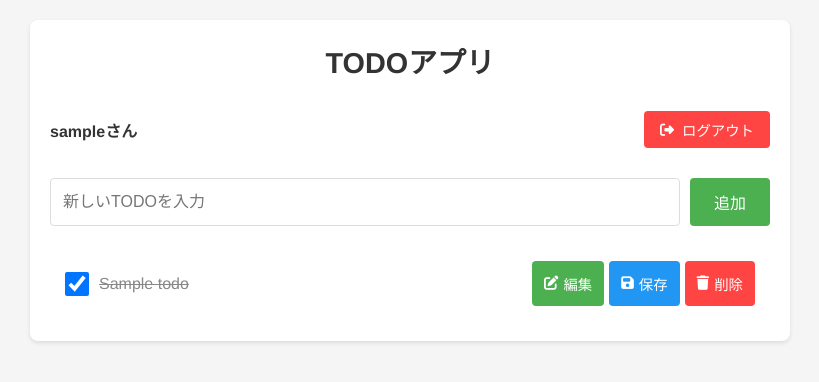
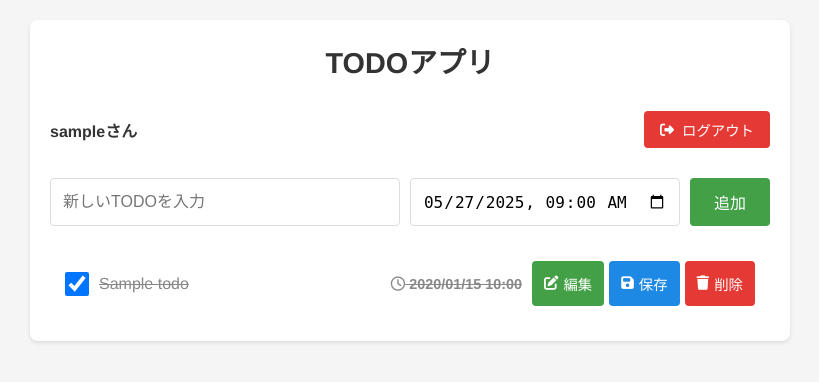
Before and after one commit to kaorina/todo_project, a Django app: page / in a window 1280 px wide. Shown: the top 382 px of the page, without its empty margins (230-1049 px from the left). Run offline with Django 5.2, Linux system fonts and the light colour scheme; a user stored in the database is signed in; tables that the repository leaves empty hold one stand-in row (values such as "Sample post").

Commit message:
期日機能を追加し、Todoモデルにdue_dateフィールドを追加。

```diff
--- a/todos/admin.py
+++ b/todos/admin.py
@@ -3,6 +3,6 @@ from .models import Todo
 
 @admin.register(Todo)
 class TodoAdmin(admin.ModelAdmin):
-    list_display = ('title', 'completed', 'created_at')
-    list_filter = ('completed', 'created_at')
+    list_display = ('title', 'completed', 'created_at', 'due_date')
+    list_filter = ('completed', 'created_at', 'due_date')
     search_fields = ('title',)
--- a/todos/models.py
+++ b/todos/models.py
@@ -7,6 +7,7 @@ class Todo(models.Model):
     title = models.CharField(max_length=200)
     completed = models.BooleanField(default=False)
     created_at = models.DateTimeField(auto_now_add=True)
+    due_date = models.DateTimeField(null=True, blank=True)
     user = models.ForeignKey(User, on_delete=models.CASCADE, related_name='todos')
 
     def __str__(self):
--- a/todos/serializers.py
+++ b/todos/serializers.py
@@ -4,4 +4,4 @@ from .models import Todo
 class TodoSerializer(serializers.ModelSerializer):
     class Meta:
         model = Todo
-        fields = ['id', 'title', 'completed', 'created_at']
+        fields = ['id', 'title', 'completed', 'created_at', 'due_date']
--- a/todos/templates/todos/index.html
+++ b/todos/templates/todos/index.html
@@ -8,8 +8,10 @@
     <link rel="stylesheet" href="https://cdnjs.cloudflare.com/ajax/libs/font-awesome/6.5.1/css/all.min.css">
     <style>
         :root {
-            --primary-color: #4CAF50;
-            --danger-color: #ff4444;
+            --primary-color: #43a047;   /* 濃いめのパステルグリーン */
+            --danger-color: #e53935;    /* 濃いめのパステルレッド */
+            --save-color: #1e88e5;      /* 濃いめのパステルブルー */
+            --warning-color: #ff9800;
             --text-color: #333;
             --border-color: #ddd;
             --background-color: #f5f5f5;
@@ -77,7 +79,7 @@
         }
 
         .logout-button:hover {
-            background-color: #ff0000;
+            background-color: #b71c1c;
         }
 
         .todo-form {
@@ -87,13 +89,21 @@
             flex-wrap: wrap;
         }
 
-        .todo-form input[type="text"] {
-            flex: 1;
-            min-width: 200px;
+        .todo-form input[type="text"],
+        .todo-form input[type="datetime-local"] {
             padding: 12px;
             border: 1px solid var(--border-color);
             border-radius: 4px;
             font-size: 1rem;
+        }
+
+        .todo-form input[type="text"] {
+            flex: 1;
+            min-width: 200px;
+        }
+
+        .todo-form input[type="datetime-local"] {
+            min-width: 200px;
         }
 
         .todo-form button {
@@ -153,11 +163,21 @@
             display: none;
         }
 
+        .todo-item .todo-due-date-input {
+            min-width: 200px;
+            padding: 8px;
+            border: 1px solid var(--border-color);
+            border-radius: 4px;
+            font-size: 1rem;
+            display: none;
+        }
+
         .todo-item.editing .todo-text {
             display: none;
         }
 
-        .todo-item.editing .todo-input {
+        .todo-item.editing .todo-input,
+        .todo-item.editing .todo-due-date-input {
             display: block;
         }
 
@@ -184,7 +204,7 @@
         }
 
         .save-button {
-            background-color: #2196F3;
+            background-color: var(--save-color);
             display: none;
         }
 
@@ -198,6 +218,21 @@
 
         .delete-button {
             background-color: var(--danger-color);
+        }
+
+        .due-date {
+            font-size: 0.9rem;
+            color: #666;
+            margin-left: 10px;
+        }
+
+        .due-date.overdue {
+            color: var(--danger-color);
+            font-weight: bold;
+        }
+
+        .due-date.upcoming {
+            color: var(--warning-color);
         }
 
         /* モバイル対応のメディアクエリ */
@@ -218,7 +253,8 @@
                 flex-direction: column;
             }
 
-            .todo-form input[type="text"] {
+            .todo-form input[type="text"],
+            .todo-form input[type="datetime-local"] {
                 width: 100%;
             }
 
@@ -269,6 +305,7 @@
         </div>
         <div class="todo-form">
             <input type="text" id="new-todo" placeholder="新しいTODOを入力">
+            <input type="datetime-local" id="new-due-date">
             <button onclick="addTodo()">追加</button>
         </div>
         <ul class="todo-list" id="todo-list"></ul>
@@ -306,6 +343,41 @@
             return options;
         }
 
+        // 期日の表示形式を整形
+        function formatDueDate(dueDate) {
+            if (!dueDate) return '';
+            const date = new Date(dueDate);
+            return date.toLocaleString('ja-JP', {
+                year: 'numeric',
+                month: '2-digit',
+                day: '2-digit',
+                hour: '2-digit',
+                minute: '2-digit'
+            });
+        }
+
+        // 期日の状態を判定
+        function getDueDateStatus(dueDate) {
+            if (!dueDate) return '';
+            const now = new Date();
+            const due = new Date(dueDate);
+            const diffHours = (due - now) / (1000 * 60 * 60);
+
+            if (diffHours < 0) return 'overdue';
+            if (diffHours < 24) return 'upcoming';
+            return '';
+        }
+
+        /**
+         * サーバーから返ってきたISO8601形式の日時文字列（例: 2025-05-27T13:00:00+09:00）
+         * から、datetime-local input用の値（YYYY-MM-DDTHH:mm）を抽出して返す。
+         * タイムゾーン補正は行わず、文字列の先頭16文字をそのまま返す。
+         */
+        function toDatetimeLocal(dt) {
+            if (!dt) return '';
+            return dt.slice(0, 16);
+        }
+
         // TODOリストを取得して表示
         async function fetchTodos() {
             try {
@@ -317,11 +389,20 @@
                 todos.forEach(todo => {
                     const li = document.createElement('li');
                     li.className = `todo-item ${todo.completed ? 'completed' : ''}`;
+
+                    const dueDateStatus = getDueDateStatus(todo.due_date);
+                    const dueDateHtml = todo.due_date ?
+                        `<span class="due-date ${dueDateStatus}">
+                            <i class="far fa-clock"></i> ${formatDueDate(todo.due_date)}
+                        </span>` : '';
+
                     li.innerHTML = `
                         <input type="checkbox" ${todo.completed ? 'checked' : ''}
                                onchange="toggleTodo(${todo.id}, this.checked)">
                         <span class="todo-text">${todo.title}</span>
+                        ${dueDateHtml}
                         <input type="text" class="todo-input" value="${todo.title}">
+                        <input type="datetime-local" class="todo-due-date-input" value="${toDatetimeLocal(todo.due_date)}">
                         <div class="todo-actions">
                             <button class="edit-button" onclick="startEdit(this)">
                                 <i class="fas fa-edit"></i> 編集
@@ -346,7 +427,13 @@
             const todoItem = button.closest('.todo-item');
             todoItem.classList.add('editing');
             const input = todoItem.querySelector('.todo-input');
+            const dueDateInput = todoItem.querySelector('.todo-due-date-input');
             input.value = todoItem.querySelector('.todo-text').textContent;
+
+            // 期日を正しい形式でセット
+            const todo = JSON.parse(todoItem.dataset.todo);
+            dueDateInput.value = toDatetimeLocal(todo.due_date);
+
             input.focus();
         }
 
@@ -354,6 +441,7 @@
         async function saveTodo(id, button) {
             const todoItem = button.closest('.todo-item');
             const input = todoItem.querySelector('.todo-input');
+            const dueDateInput = todoItem.querySelector('.todo-due-date-input');
             const title = input.value.trim();
 
             if (!title) {
@@ -363,7 +451,8 @@
 
             try {
                 const response = await fetch(`${API_URL}${id}/`, getRequestOptions('PATCH', {
-                    title: title
+                    title: title,
+                    due_date: dueDateInput.value || null
                 }));
 
                 if (!response.ok) {
@@ -381,6 +470,7 @@
         // 新しいTODOを追加
         async function addTodo() {
             const input = document.getElementById('new-todo');
+            const dueDateInput = document.getElementById('new-due-date');
             const title = input.value.trim();
 
             if (!title) return;
@@ -388,9 +478,11 @@
             try {
                 await fetch(API_URL, getRequestOptions('POST', {
                     title: title,
-                    completed: false
+                    completed: false,
+                    due_date: dueDateInput.value || null
                 }));
                 input.value = '';
+                dueDateInput.value = '';
                 fetchTodos();
             } catch (error) {
                 console.error('Error adding todo:', error);
@@ -421,8 +513,27 @@
             }
         }
 
+        // 期日の初期値を設定（現在時刻）
+        function setInitialDueDate() {
+            try {
+                const now = new Date();
+                const dueDateInput = document.getElementById('new-due-date');
+                if (dueDateInput) {
+                    now.setHours(9, 0, 0, 0)
+                    dueDateInput.value = now.toISOString().slice(0, 16);
+                }
+            } catch (error) {
+                console.error('期日の初期値設定でエラーが発生しました:', error);
+            }
+        }
+
         // 初期表示
-        fetchTodos();
+        try {
+            fetchTodos();
+            setInitialDueDate();
+        } catch (error) {
+            console.error('初期化でエラーが発生しました:', error);
+        }
     </script>
 </body>
 </html>
```
Also changed, not shown: todos/migrations/0002_todo_due_date.py (added).
